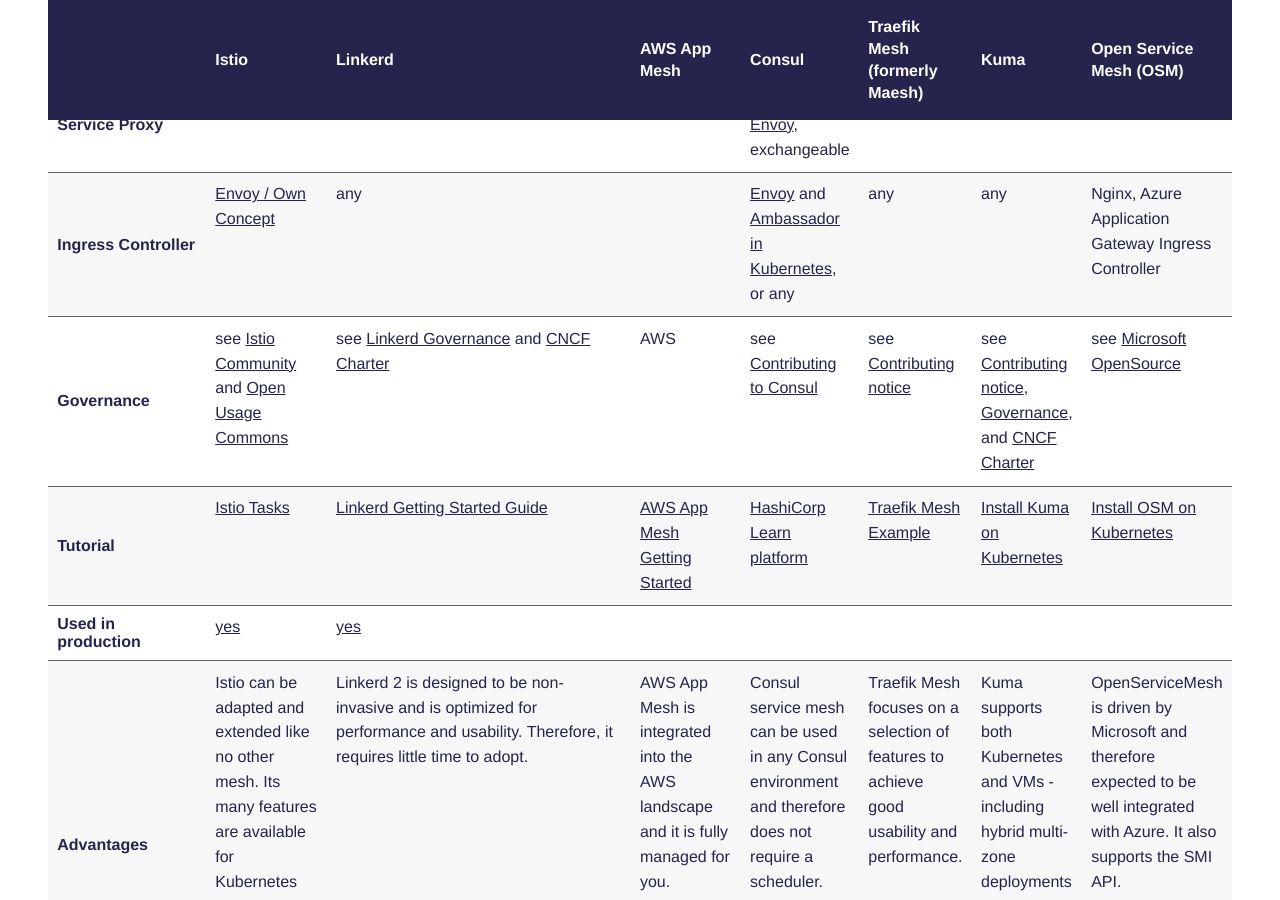
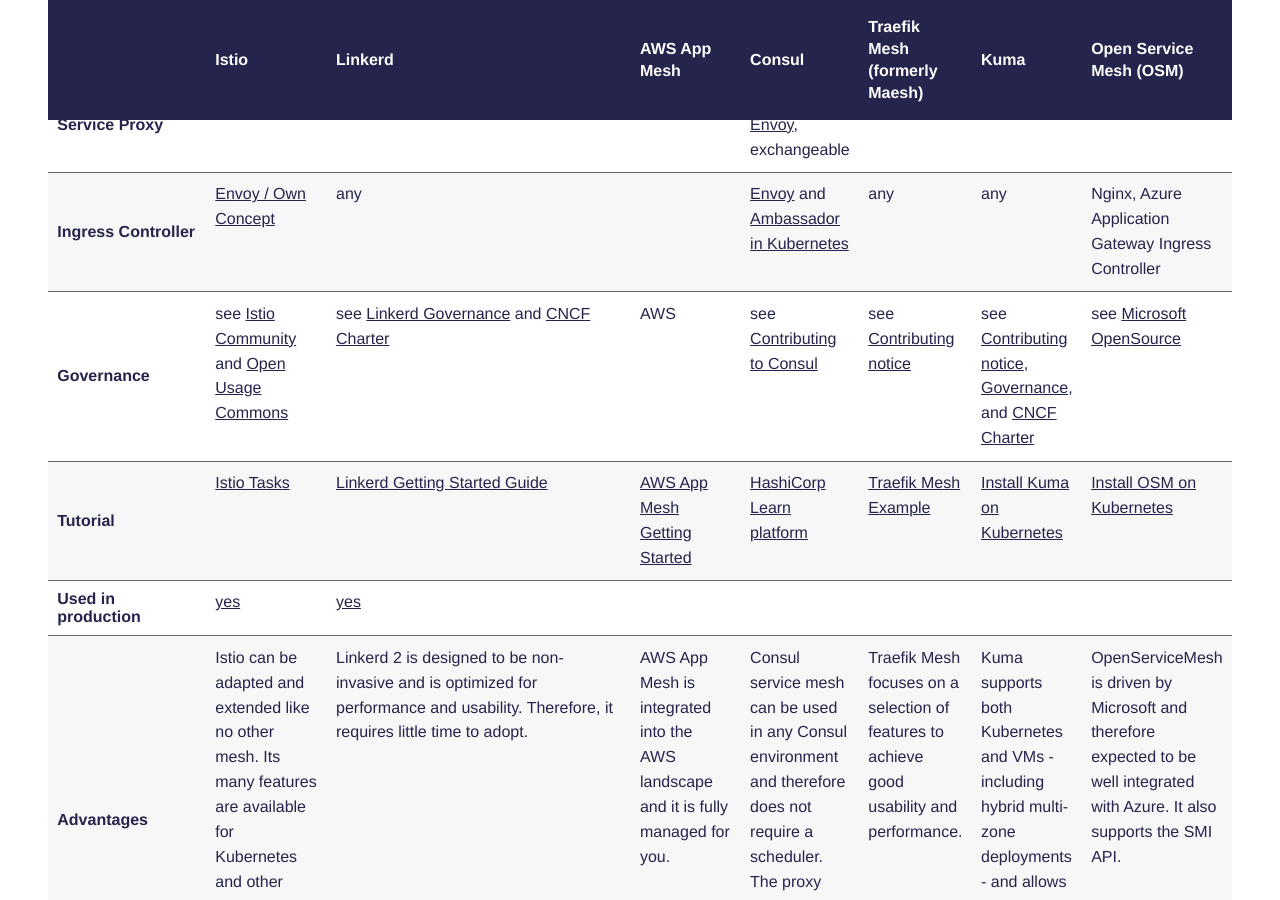
Before and after one commit to servicemesh-es/servicemesh.es, a Jekyll site: the page built from index.md, in a window 1280 px wide and 900 px high, scrolled down 5303 px. Built offline with Jekyll 4.4.1, drawn with Linux system fonts in a browser that asks for light colours; some web fonts are replaced.

Commit message:
Revert change about ingress gateways

```diff
--- a/_includes/comparison.html
+++ b/_includes/comparison.html
@@ -59,7 +59,7 @@
         <td><a href="https://istio.io/docs/tasks/traffic-management/ingress/" target="_blank">Envoy / Own Concept</a></td>
         <td>any</td>
         <td></td>
-        <td><a href="https://www.consul.io/docs/connect/gateways/ingress-gateway" target="_blank">Envoy</a> and <a href="https://www.consul.io/docs/k8s/connect/ambassador" target="_blank">Ambassador in Kubernetes</a>, or any</td>
+        <td><a href="https://www.consul.io/docs/connect/gateways/ingress-gateway" target="_blank">Envoy</a> and <a href="https://www.consul.io/docs/k8s/connect/ambassador" target="_blank">Ambassador in Kubernetes</a></td>
         <td>any</td>
         <td>any</td>
         <td>Nginx, Azure Application Gateway Ingress Controller</td>
```
